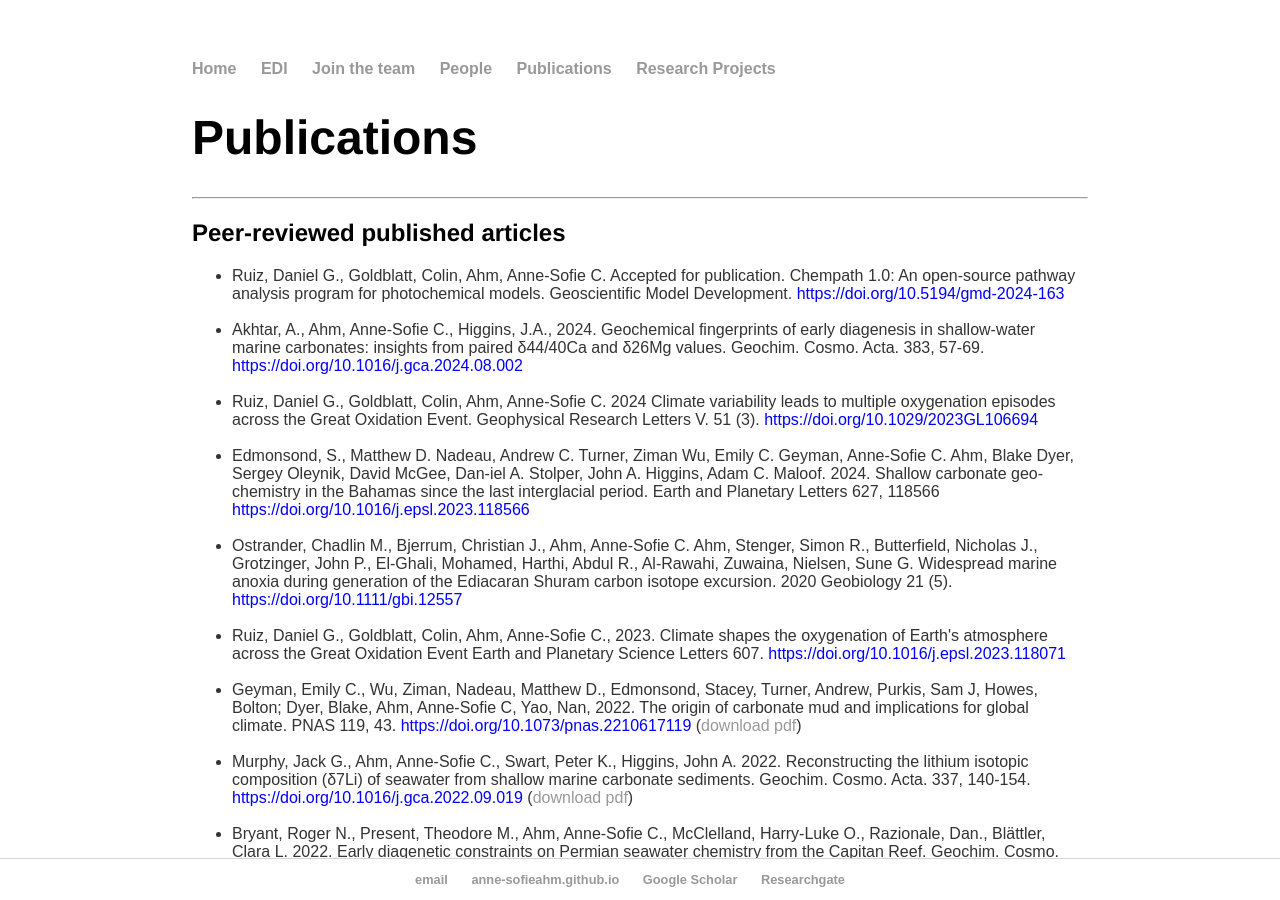
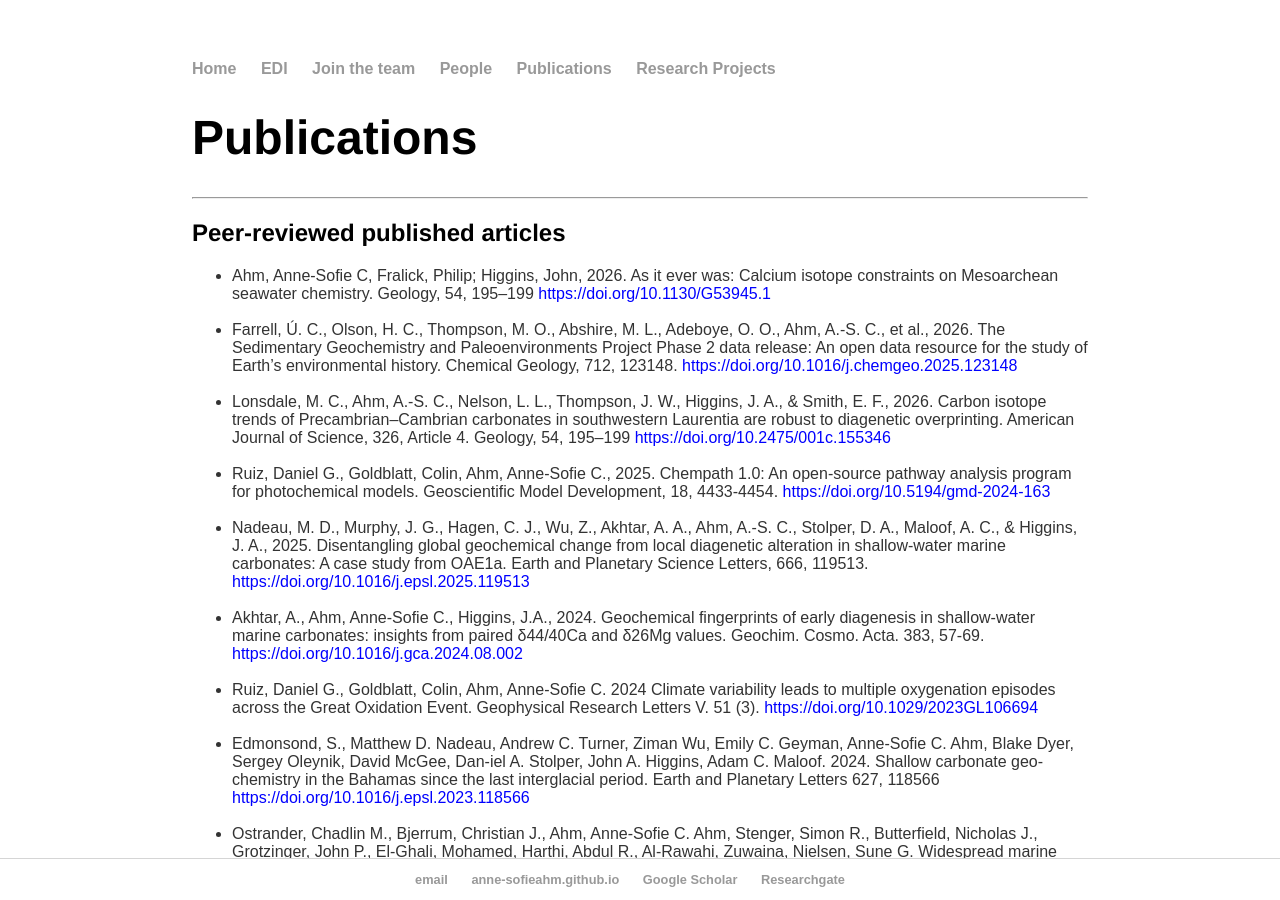
Before and after one commit to Anne-SofieAhm/Anne-SofieAhm.github.io, a Jekyll site: the page built from publications/index.html, in a window 1280 px wide and 900 px high. Built offline with Jekyll 4.4.1, drawn with Linux system fonts in a browser that asks for light colours; some of the changed text lies outside the part shown.

Commit message:
Update index.html

```diff
--- a/publications/index.html
+++ b/publications/index.html
@@ -10,10 +10,40 @@ title: Publications
 <p>
 <ul style="font-family: Arial; color:#333">
 
-  <li>Ruiz, Daniel G., Goldblatt, Colin, Ahm, Anne-Sofie C. Accepted for publication.
+  <li>Ahm, Anne-Sofie C, Fralick, Philip; Higgins, John, 2026.
+    As it ever was: Calcium isotope constraints on Mesoarchean seawater chemistry.
+    Geology, 54, 195–199
+     <a href="https://doi.org/10.1130/G53945.1" style="color:blue;">
+      https://doi.org/10.1130/G53945.1</a>
+  </li>
+  <br>
+    <li>Farrell, Ú. C., Olson, H. C., Thompson, M. O., Abshire, M. L., Adeboye, O. O., Ahm, A.-S. C., et al., 2026.
+      The Sedimentary Geochemistry and Paleoenvironments Project Phase 2 data release: An open data resource for the study of Earth’s environmental history.
+      Chemical Geology, 712, 123148.
+     <a href="https://doi.org/10.1016/j.chemgeo.2025.123148" style="color:blue;">
+      https://doi.org/10.1016/j.chemgeo.2025.123148</a>
+  </li>
+  <br>
+    <li>Lonsdale, M. C., Ahm, A.-S. C., Nelson, L. L., Thompson, J. W., Higgins, J. A., & Smith, E. F., 2026.
+    Carbon isotope trends of Precambrian–Cambrian carbonates in southwestern Laurentia are robust to diagenetic overprinting.
+    American Journal of Science, 326, Article 4.
+    Geology, 54, 195–199
+     <a href="https://doi.org/10.2475/001c.155346" style="color:blue;">
+      https://doi.org/10.2475/001c.155346</a>
+  </li>
+  <br>
+  <li>Ruiz, Daniel G., Goldblatt, Colin, Ahm, Anne-Sofie C., 2025.
     Chempath 1.0: An open-source pathway analysis program for photochemical models.
-    Geoscientific Model Development.
-  <a href="https://doi.org/10.5194/gmd-2024-163" style="color:blue;">https://doi.org/10.5194/gmd-2024-163</a>
+    Geoscientific Model Development, 18, 4433-4454.
+  <a href="https://doi.org/10.5194/gmd-2024-163" style="color:blue;">
+    https://doi.org/10.5194/gmd-2024-163</a>
+  </li>
+  <br>
+  <li>Nadeau, M. D., Murphy, J. G., Hagen, C. J., Wu, Z., Akhtar, A. A., Ahm, A.-S. C., Stolper, D. A., Maloof, A. C., & Higgins, J. A., 2025.
+    Disentangling global geochemical change from local diagenetic alteration in shallow-water marine carbonates: A case study from OAE1a.
+    Earth and Planetary Science Letters, 666, 119513.
+  <a href="https://doi.org/10.1016/j.epsl.2025.119513" style="color:blue;">
+    https://doi.org/10.1016/j.epsl.2025.119513</a>
   </li>
   <br>
     <li>Akhtar, A., Ahm, Anne-Sofie C., Higgins, J.A., 2024.
@@ -190,10 +220,9 @@ title: Publications
 <p>
 <ul style="font-family: Arial; color:#333">
 
-  <li>Ahm, Anne-Sofie C, Fralick, Philip; Higgins, John. Under Review
-    Calcium isotope constraints on Mesoarchean seawater. Preprint available:
-     <a href="https://doi.org/10.31223/X5SB1C" style="color:blue;">
-      https://doi.org/10.31223/X5SB1C</a>
+  <li>Ruiz, D. G., Goldblatt, C., Spence, J., Kurucz, S., Ramsay, B., Fralick, P., & Ahm, A.-S. C.
+    Contradicting redox proxies across the Great Oxidation Event: Insights from iodine and Ce anomalies.
+    Geochimica et Cosmochimica Acta, under revision following review.
   </li>
 </ul>
 </p>
```
